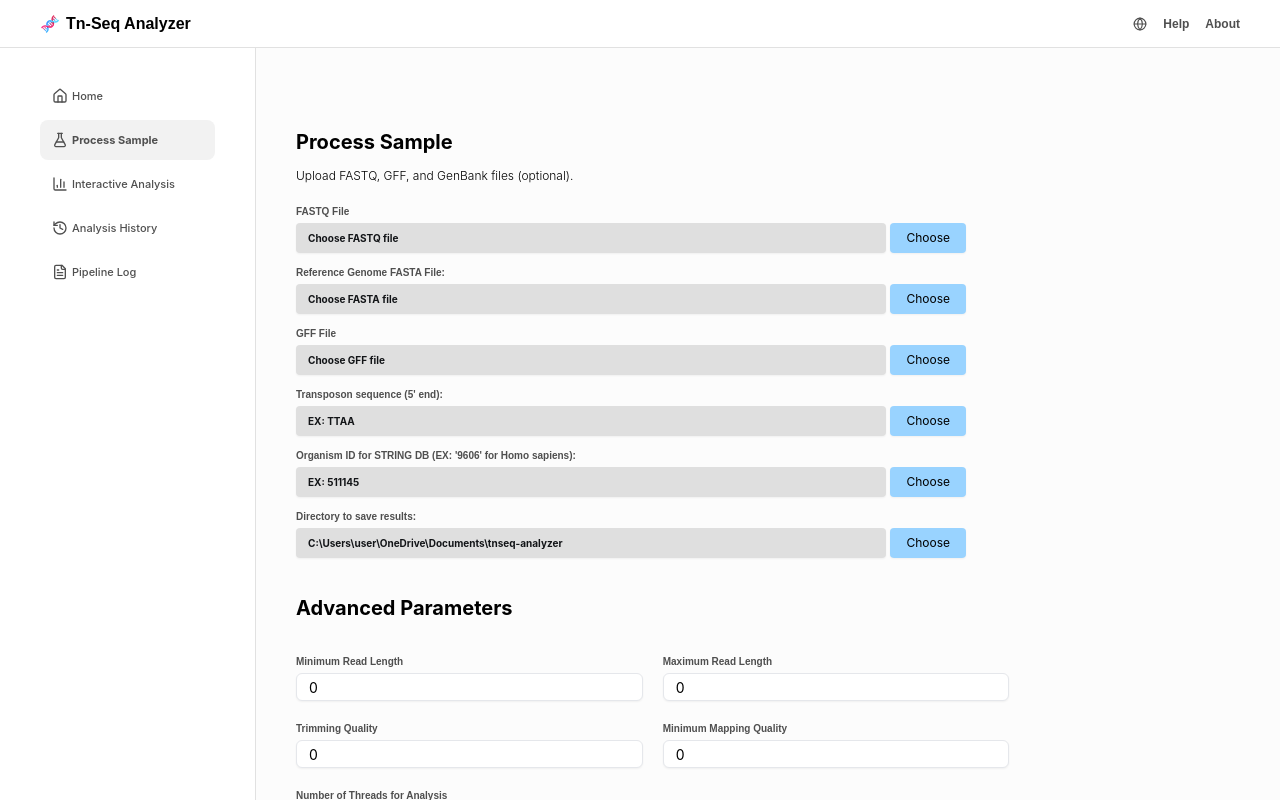
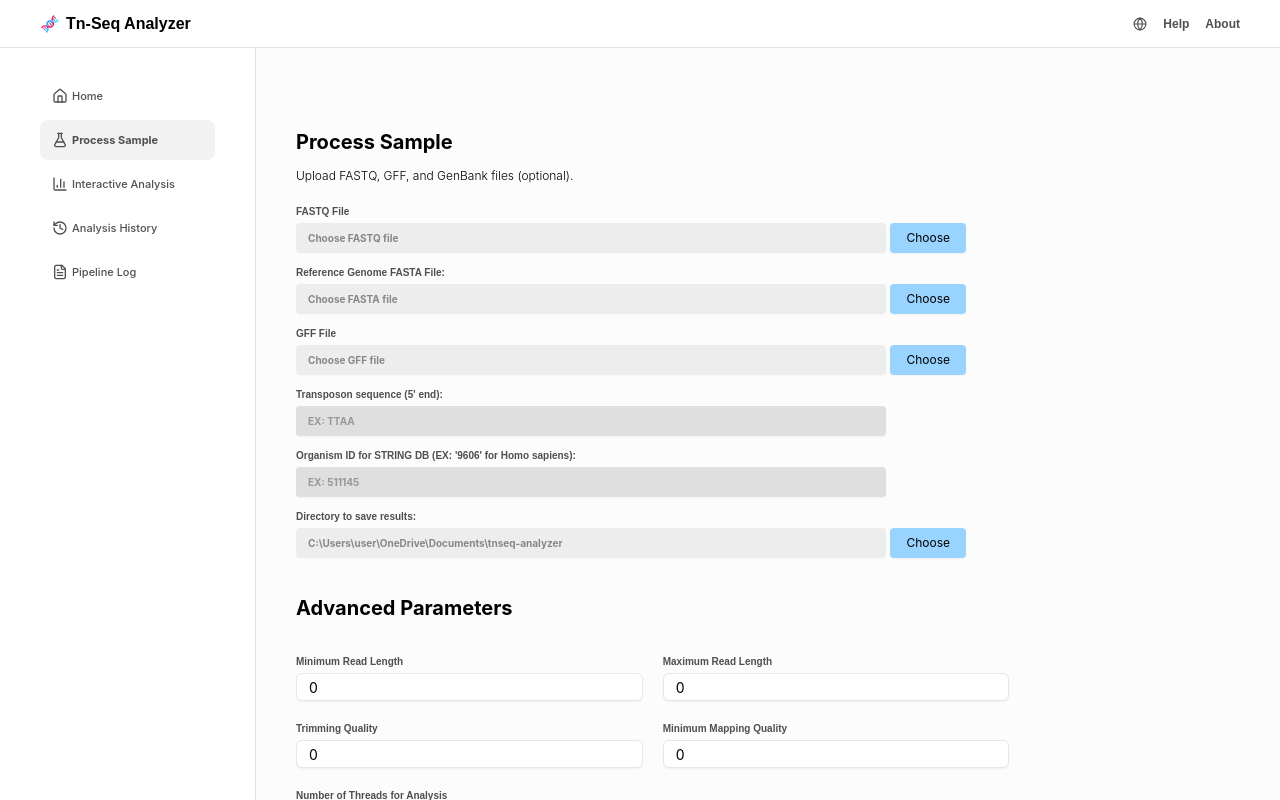
Before and after one commit to TN-Seq-Analyzer/tnseq-analyzer, a React (Vite) app in the folder frontend/: page /processSample in a window 1280 px wide. Built offline with nearby package versions, Linux system fonts and the light colour scheme.

Commit message:
fear: creates a hook to manage dialogs for choosing FASTQ and GFF files and implements the logic on the sample processing screen

```diff
--- /dev/null
+++ b/frontend/src/hooks/useFileHandler.ts
@@ -0,0 +1,44 @@
+import { useState } from "react";
+
+export function useFileHandler() {
+  const [files, setFiles] = useState({
+    fastq: { name: null, content: null },
+    fasta: { name: null, content: null },
+    gff: { name: null, content: null },
+  });
+  const [transpFile, setTranspFile] = useState("");
+  const [idFile, setIdFile] = useState("");
+
+  const handleOpenFastq = async (field: keyof typeof files) => {
+    const result = await window.electronFile.openFileDialogFastq();
+    if (result) {
+      const { filePath, fileContent } = result;
+      const fileName = filePath.split("/").pop() || "";
+      setFiles((prev) => ({
+        ...prev,
+        [field]: { name: fileName, content: fileContent },
+      }));
+    }
+  };
+  const handleOpenGff = async (field: keyof typeof files) => {
+    const result = await window.electronFile.openFileDialogGff();
+    if (result) {
+      const { filePath, fileContent } = result;
+      const fileName = filePath.split("/").pop() || "";
+      setFiles((prev) => ({
+        ...prev,
+        [field]: { name: fileName, content: fileContent },
+      }));
+    }
+  };
+
+  return {
+    files,
+    handleOpenFastq,
+    handleOpenGff,
+    transpFile,
+    setTranspFile,
+    idFile,
+    setIdFile,
+  };
+}
--- a/frontend/src/pages/ProcessSampleScreen.tsx
+++ b/frontend/src/pages/ProcessSampleScreen.tsx
@@ -1,12 +1,14 @@
 import Description from "@/components/Description";
 import ChooseFile from "@/components/process-sample/ChooseFile";
 import InputAdvanced from "@/components/process-sample/InputAdvanced";
+import InputManual from "@/components/process-sample/InputManual";
 import { ProgressMock } from "@/components/process-sample/Progess";
 import Title from "@/components/Title";
 import { Button } from "@/components/ui/button";
 import { Checkbox } from "@/components/ui/checkbox";
 import { Label } from "@/components/ui/label";
 import { useAnalysis } from "@/hooks/useAnalysis";
+import { useFileHandler } from "@/hooks/useFileHandler";
 import { useTranslation } from "react-i18next";
 
 function ProcessSampleScreen() {
@@ -16,17 +18,53 @@ function ProcessSampleScreen() {
   const { progress, isRunning, startMockAnalysis, cancelAnalysis } =
     useAnalysis();
 
+  const {
+    files,
+    handleOpenFastq,
+    handleOpenGff,
+    transpFile,
+    setTranspFile,
+    idFile,
+    setIdFile,
+  } = useFileHandler();
+
+  console.log("File Name:", transpFile);
+  console.log("File Content:", files.fastq.content);
+
   return (
     <main className="flex flex-1 overflow-y-auto bg-[var(--bg-main)] pl-8 select-none lg:py-12 lg:pl-10">
       <div className="mt-8 flex min-h-screen flex-1 flex-col gap-3">
         <Title titleValue="processSample" />
         <Description descriptionValue="processSample" />
-        <ChooseFile defaultFileName="fastq" />
-        <ChooseFile defaultFileName="fasta" />
-        <ChooseFile defaultFileName="gff" />
-        <ChooseFile defaultFileName="sequenceTransp" />
-        <ChooseFile defaultFileName="idOrganism" />
-        <ChooseFile defaultFileName="directory" />
+        <ChooseFile
+          defaultFileName="fastq"
+          disabled
+          handleOpen={() => handleOpenFastq("fastq")}
+          fileName={files.fastq.name}
+        />
+        <ChooseFile
+          defaultFileName="fasta"
+          disabled
+          fileName={files.fasta.name}
+        />
+        <ChooseFile
+          defaultFileName="gff"
+          disabled
+          handleOpen={() => handleOpenGff("gff")}
+          fileName={files.gff.name}
+        />
+        <InputManual
+          defaultFileName="sequenceTransp"
+          value={transpFile}
+          setValue={setTranspFile}
+        />
+        <InputManual
+          defaultFileName="idOrganism"
+          value={idFile}
+          setValue={setIdFile}
+        />
+
+        <ChooseFile defaultFileName="directory" disabled />
         <section className="flex w-[72.5%] flex-col gap-4 py-6">
           <Title titleValue="advancedParameters" />
           <div className="mt-4 grid grid-cols-2 gap-5">
```
